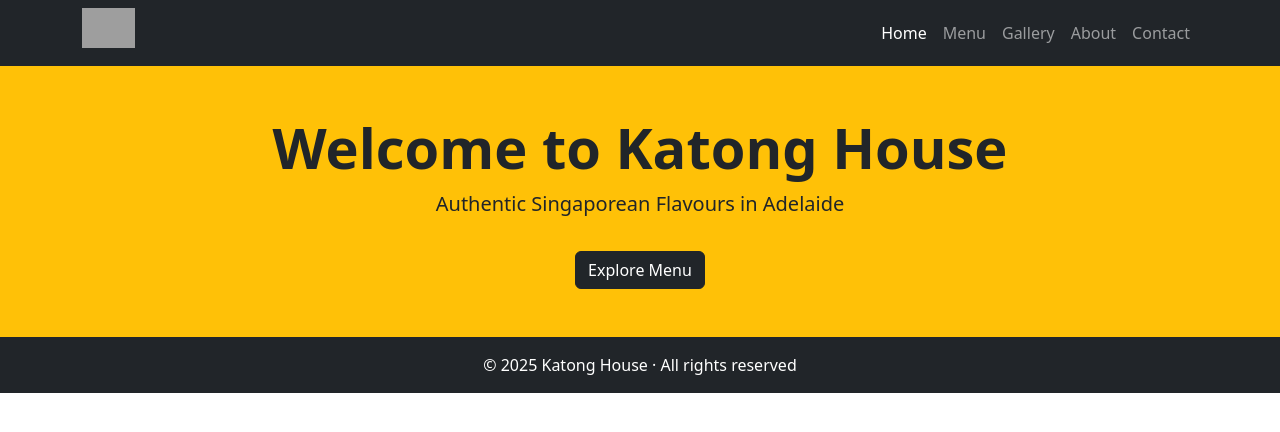
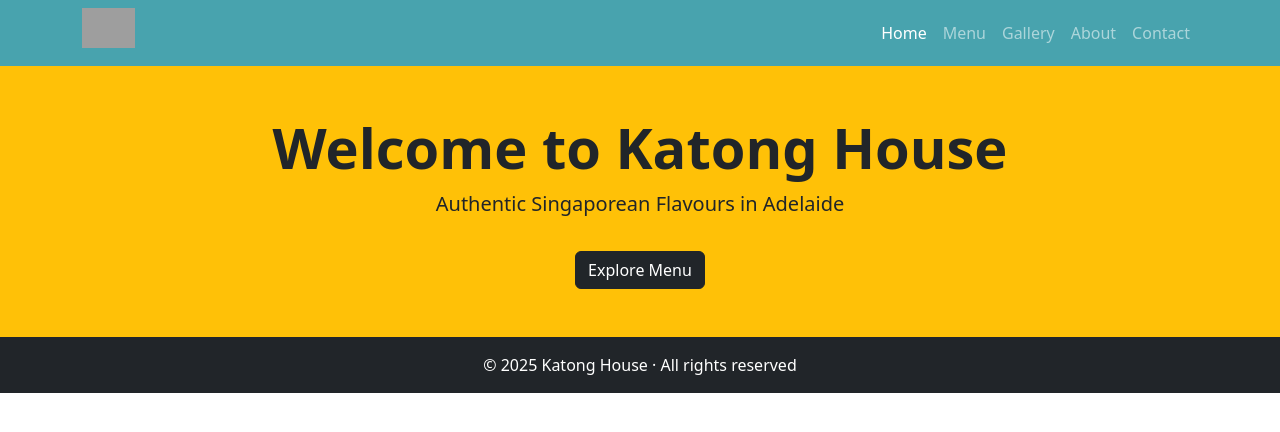
Before and after one commit to ShahinNayan/Katong-House-Website, a plain HTML site: page index.html in a window 1280 px wide. Drawn offline with nearby package versions, Linux system fonts and the light colour scheme; grey boxes are pictures that could not be loaded.

Commit message:
Navigation color

```diff
--- a/index.html
+++ b/index.html
@@ -10,7 +10,8 @@
 <body>
 
   <!-- Navigation Bar -->
-  <nav class="navbar navbar-expand-lg navbar-dark bg-dark sticky-top">
+  <nav class="navbar navbar-expand-lg navbar-dark sticky-top custom-navbar">
+
     <div class="container">
 
       <a class="navbar-brand" href="#">
--- a/style.css
+++ b/style.css
@@ -11,3 +11,7 @@
   #logo {
     animation: bounceLogo 2s ease-in-out infinite;
   }
+
+  .custom-navbar {
+    background-color: #48a3ae;  /* Your custom color */
+  }
```
